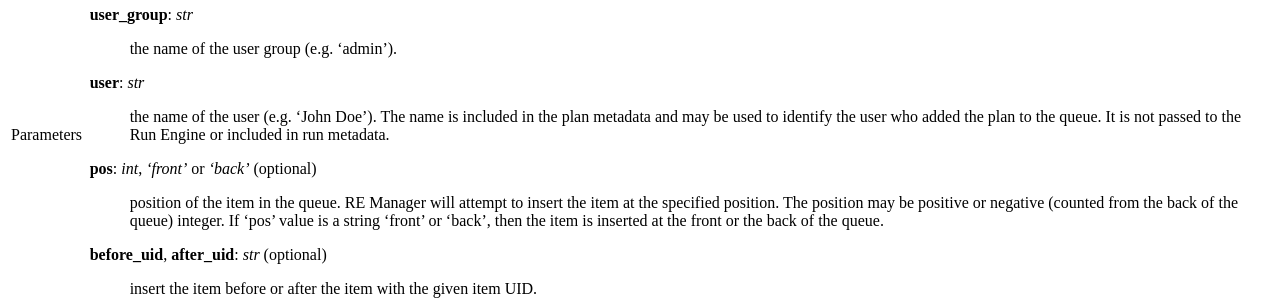
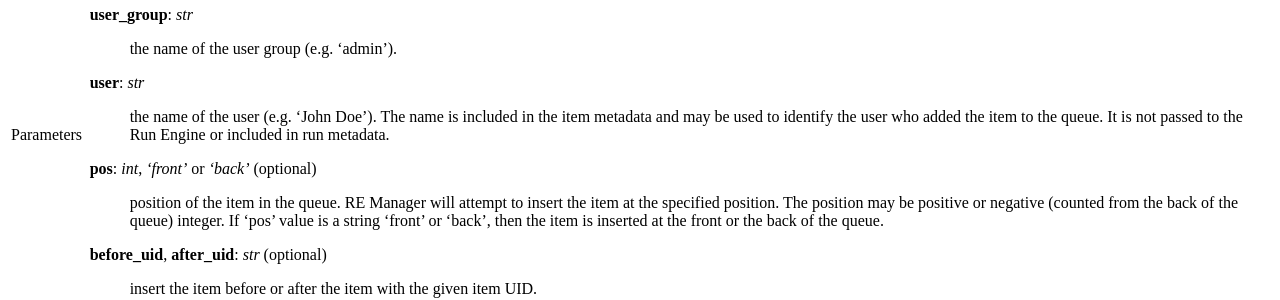
Before and after one commit to bluesky/bluesky-queueserver, a Sphinx documentation site: the page built from docs/source/re_manager_api.rst, in a window 1280 px wide and 900 px high, scrolled down 8435 px. Shown: the part 152-452 px from the top of the window. Built offline with Sphinx 7.4.7 and the Read the Docs theme 2.0.0, drawn with Linux system fonts in a browser that asks for light colours.

Commit message:
DOC: replace 'plan' with 'item' (more general)

```diff
--- a/docs/source/re_manager_api.rst
+++ b/docs/source/re_manager_api.rst
@@ -478,8 +478,8 @@ Parameters    **plan or instruction**: *dict*
                   the name of the user group (e.g. 'admin').
 
               **user**: *str*
-                  the name of the user (e.g. 'John Doe'). The name is included in the plan metadata
-                  and may be used to identify the user who added the plan to the queue. It is not
+                  the name of the user (e.g. 'John Doe'). The name is included in the item metadata
+                  and may be used to identify the user who added the item to the queue. It is not
                   passed to the Run Engine or included in run metadata.
 
               **pos**: *int*, *'front'* or *'back'* (optional)
```
